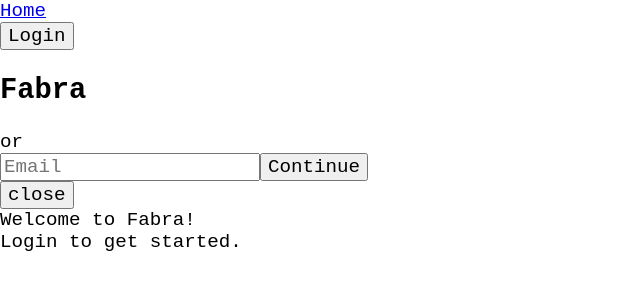
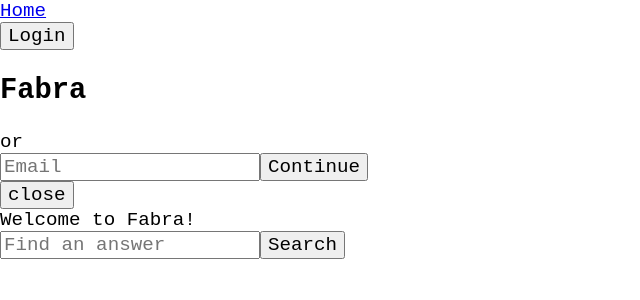
Before and after one commit to demospace-ai/coaster, a React app in the folder frontend/: page / in a window 1280 px wide. Shown: the top 300 px of the page, without its empty margins (0-640 px from the left). Built offline with nearby package versions, Linux system fonts and the light colour scheme; no server answers.

Commit message:
Fix backend

```diff
--- a/frontend/src/components/home/Home.tsx
+++ b/frontend/src/components/home/Home.tsx
@@ -3,13 +3,24 @@ import styles from './home.m.css';
 
 export const Home: React.FC = () => {
   return (
-    <>
-    <div className={styles.title}>
-      Welcome to Fabra!
+    <div>
+      <div className={styles.title}>
+        Welcome to Fabra!
+      </div>
+      <SearchBar/>
     </div>
-    <div className={styles.body}>
-      Login to get started.
-    </div>
-    </>
   );
 }
+
+const SearchBar = () => (
+  <div className={styles.body}>
+    <form action="/" method="get">
+        <input
+            type="text"
+            id="question-search"
+            placeholder="Find an answer"
+        />
+        <button type="submit">Search</button>
+    </form>
+  </div>
+);
```
Also changed, not shown: 1 other file (tests, documents, lock files or other folders).
